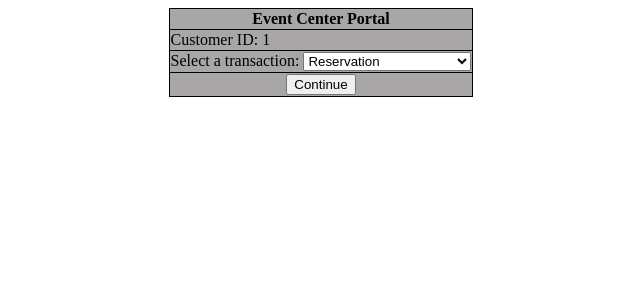
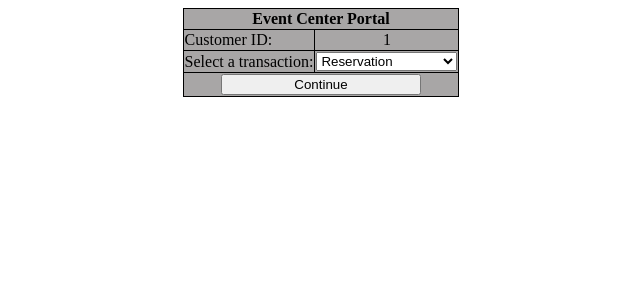
Before and after one commit to chillhumanoid/IT202_Assignment4, a PHP site: page /ecpMain.php in a window 1280 px wide. Shown: the top 300 px of the page, without its empty margins (319-959 px from the left). Run offline with PHP 8.4, Linux system fonts and the light colour scheme; the visitor is signed in with stand-in values (Sample User, id 1).

Commit message:
fixed formatting issues

```diff
--- a/ecpMain.php
+++ b/ecpMain.php
@@ -17,16 +17,21 @@
 						<th colspan="2">Event Center Portal</th>
 					</tr>
 					<tr>
-						<td class = "labels">Customer ID:   <?php echo $_SESSION[id]; ?></td>
+						<td class = "labels">Customer ID:</td>
+						<td>
+							<?php echo $_SESSION[id]; ?>
+						</td>
 					</tr>
 					<tr>
-						<td>Select a transaction: <select>
+						<td>Select a transaction:</td>
+						<td>
+						<select>
 							<option value="reservation">Reservation</option>
 							<option value="accInfo">Account Information</option>
-							<option value="regAcc">Register/Create Account</option></select></td>
+						</td>
 					</tr>
 					<tr>
-						<td colspan="3"><input type="button" value="Continue" onclick=""></td>
+						<td colspan="3"><input class = "buttons" type="button" value="Continue" onclick=""></td>
 					</tr>
 				</table>
 			</form>
--- a/login.php
+++ b/login.php
@@ -59,10 +59,10 @@
 					</tr>
 					<tr>
 						<td>
-							<input type="submit" name = "newAccount" value="CREATE NEW ACCOUNT"/>
+							<input class = "buttons" type="submit" name = "newAccount" value="CREATE NEW ACCOUNT"/>
 						</td>
 						<td>
-							<input type="submit" name = "submit" value="login" />
+							<input class = "buttons" type="submit" name = "submit" value="login" />
 						</td>
 					</tr>
 				</table>
--- a/styles/styles.css
+++ b/styles/styles.css
@@ -15,6 +15,13 @@ td{
 .labels{
 	text-align: left;
 }
+.labels2{
+	text-align: right;
+}
 #centerMessage{
 	text-align: center;
 }
+
+.buttons{
+	width: 200px;
+}
```
